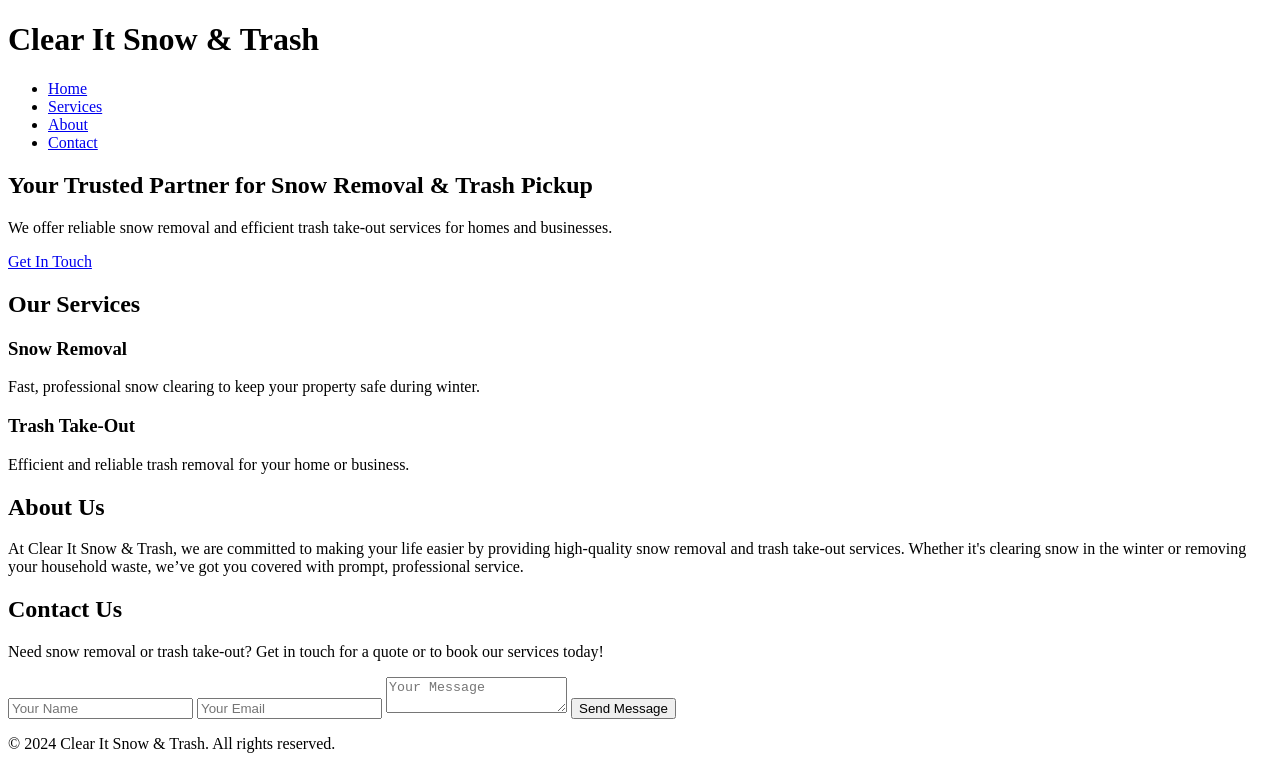
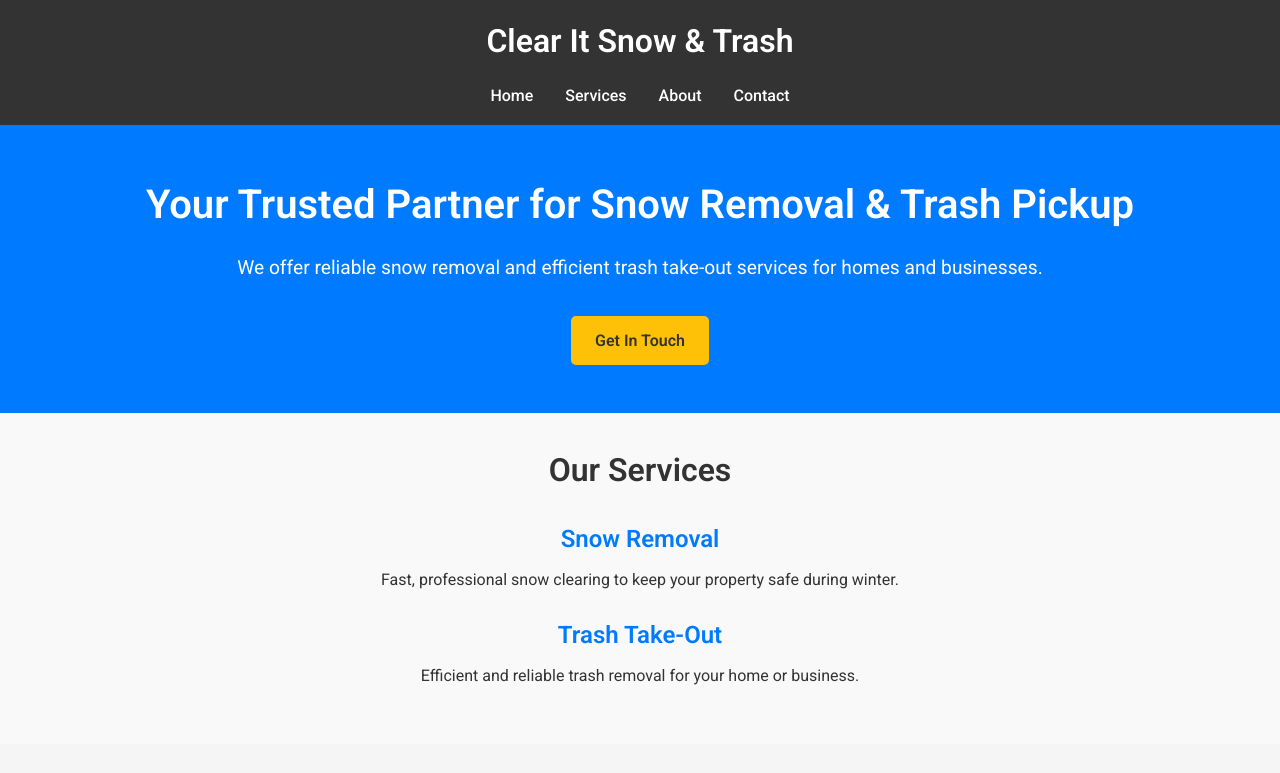
Before and after one commit to winterstatue/snow-and-trash, a plain HTML site: page index.html in a window 1280 px wide. Shown: the top 773 px of the page. Drawn offline with Linux system fonts and the light colour scheme.

Commit message:
Update index.html

```diff
--- a/index.html
+++ b/index.html
@@ -5,7 +5,184 @@
     <meta name="viewport" content="width=device-width, initial-scale=1.0">
     <title>Clear It Snow & Trash</title>
     <link href="https://fonts.googleapis.com/css2?family=Roboto:wght@400;500;600&display=swap" rel="stylesheet">
-    <link rel="stylesheet" href="style.css">
+    <style>
+        /* General Reset */
+        * {
+            margin: 0;
+            padding: 0;
+            box-sizing: border-box;
+            font-family: 'Roboto', sans-serif;
+        }
+
+        body {
+            background-color: #f5f5f5;
+            color: #333;
+            line-height: 1.6;
+        }
+
+        /* Container */
+        .container {
+            width: 90%;
+            max-width: 1200px;
+            margin: auto;
+        }
+
+        /* Header */
+        header {
+            background-color: #333;
+            color: #fff;
+            padding: 1rem 0;
+        }
+
+        header h1 {
+            text-align: center;
+            font-size: 2rem;
+        }
+
+        nav ul {
+            list-style: none;
+            display: flex;
+            justify-content: center;
+            margin-top: 1rem;
+        }
+
+        nav ul li {
+            margin: 0 1rem;
+        }
+
+        nav ul li a {
+            color: #fff;
+            text-decoration: none;
+            font-weight: 500;
+            transition: color 0.3s;
+        }
+
+        nav ul li a:hover {
+            color: #ffc107;
+        }
+
+        /* Hero Section */
+        .hero {
+            background-color: #007bff;
+            color: #fff;
+            padding: 3rem 0;
+            text-align: center;
+        }
+
+        .hero h2 {
+            font-size: 2.5rem;
+            margin-bottom: 1rem;
+        }
+
+        .hero p {
+            font-size: 1.2rem;
+            margin-bottom: 2rem;
+        }
+
+        .cta-button {
+            display: inline-block;
+            padding: 0.75rem 1.5rem;
+            background-color: #ffc107;
+            color: #333;
+            text-decoration: none;
+            border-radius: 5px;
+            font-weight: 600;
+            transition: background-color 0.3s;
+        }
+
+        .cta-button:hover {
+            background-color: #e0a800;
+        }
+
+        /* Services Section */
+        .services {
+            padding: 2rem 0;
+            background-color: #f9f9f9;
+            text-align: center;
+        }
+
+        .services h2 {
+            font-size: 2rem;
+            margin-bottom: 1.5rem;
+        }
+
+        .service-item {
+            margin-bottom: 1.5rem;
+        }
+
+        .service-item h3 {
+            font-size: 1.5rem;
+            color: #007bff;
+            margin-bottom: 0.5rem;
+        }
+
+        /* About Section */
+        .about {
+            padding: 2rem 0;
+            text-align: center;
+        }
+
+        .about h2 {
+            font-size: 2rem;
+            margin-bottom: 1rem;
+        }
+
+        .about p {
+            max-width: 800px;
+            margin: auto;
+            font-size: 1.1rem;
+        }
+
+        /* Contact Section */
+        .contact {
+            padding: 2rem 0;
+            background-color: #f9f9f9;
+            text-align: center;
+        }
+
+        .contact h2 {
+            font-size: 2rem;
+            margin-bottom: 1rem;
+        }
+
+        .contact form {
+            max-width: 600px;
+            margin: auto;
+        }
+
+        .contact form input, .contact form textarea {
+            width: 100%;
+            padding: 0.75rem;
+            margin-bottom: 1rem;
+            border: 1px solid #ccc;
+            border-radius: 5px;
+            font-size: 1rem;
+        }
+
+        .contact form button {
+            padding: 0.75rem 1.5rem;
+            background-color: #007bff;
+            color: #fff;
+            border: none;
+            border-radius: 5px;
+            font-size: 1rem;
+            cursor: pointer;
+            transition: background-color 0.3s;
+        }
+
+        .contact form button:hover {
+            background-color: #0056b3;
+        }
+
+        /* Footer */
+        footer {
+            background-color: #333;
+            color: #fff;
+            text-align: center;
+            padding: 1rem;
+            font-size: 0.9rem;
+        }
+    </style>
 </head>
 <body>
     <!-- Header Section -->
```
